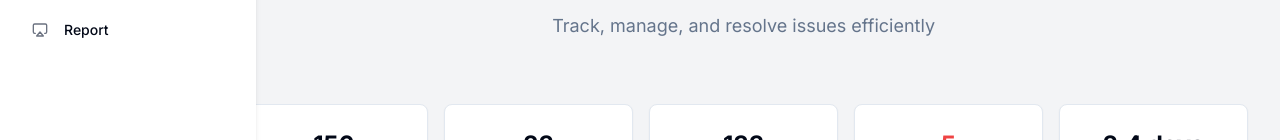
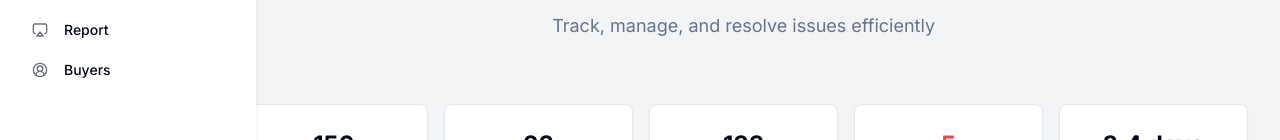
Before and after one commit to tajwarsultan/dashboard-next, a Next.js app: page / in a window 1280 px wide. Shown: the part 230-370 px from the top of the page. Built offline with nearby package versions, Linux system fonts and the light colour scheme.

Commit message:
.. Users

```diff
--- a/src/components/Sidebar.tsx
+++ b/src/components/Sidebar.tsx
@@ -7,7 +7,8 @@ import {
   Settings,
   HelpCircle,
   LineChart,
-  Airplay
+  Airplay,
+  CircleUserRound
 } from 'lucide-react';
 import { Button } from "@/components/ui/button";
 
@@ -43,6 +44,11 @@ const navItems: NavItem[] = [
     href: '/report',
     label: 'Report',
     icon: Airplay
+  }
+  ,{
+    href: '/buyers',
+    label: 'Buyers',
+    icon: CircleUserRound
   }
 ];
 
```
